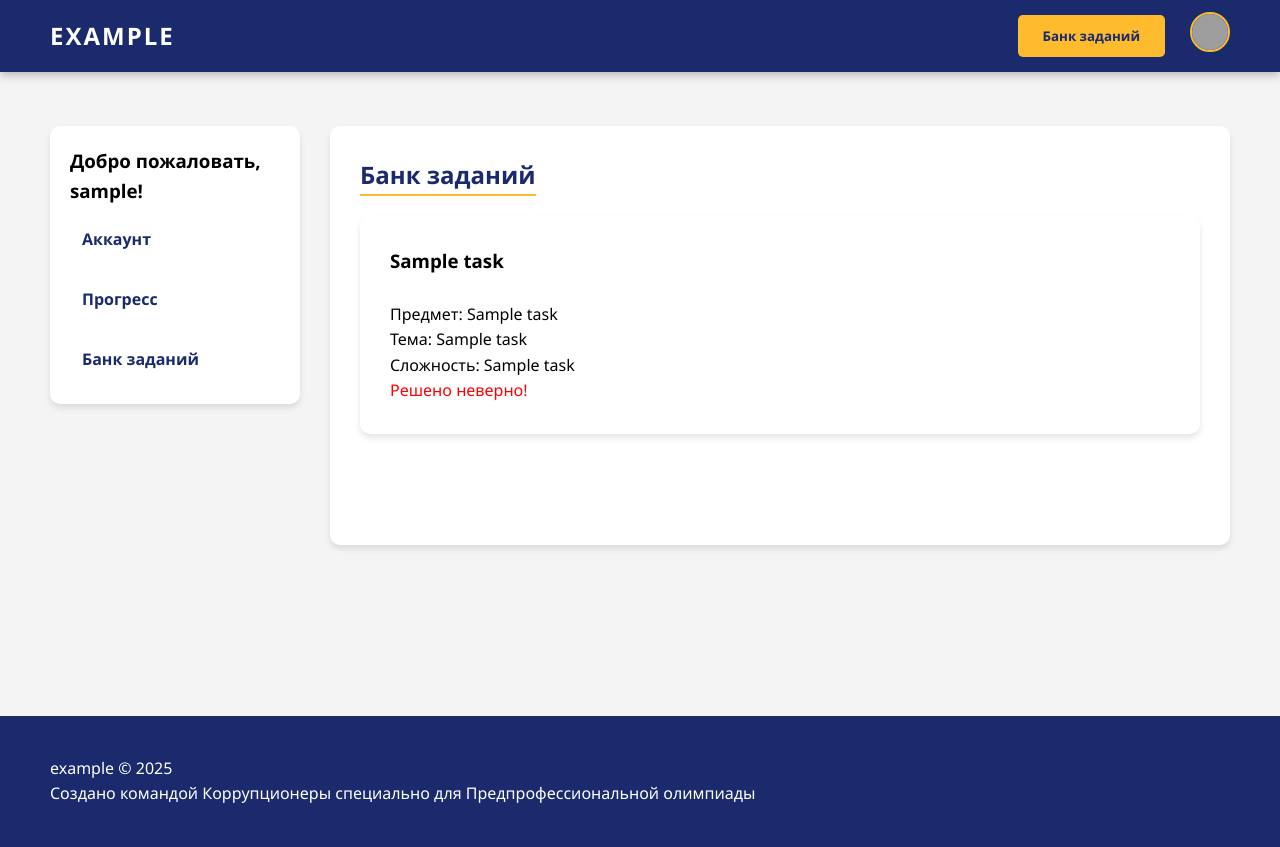
After one commit to ComradeKirik/predprof, a Flask app: page /choose_task in a window 1280 px wide. The commit adds this page. Run offline with Flask 3, Linux system fonts and the light colour scheme; the visitor is signed in with stand-in values (Sample User, id 1); a database or web service that is not in the repository returns one stand-in record (values such as "Sample title"); some libraries are stand-ins or nearby versions; grey boxes are pictures that could not be loaded.

Commit message:
Добавил возможность просматривать и решать задания

```diff
--- a/DBoperations.py
+++ b/DBoperations.py
@@ -55,13 +55,18 @@ PRIMARY KEY(player_id)
     );
     """)
     cursor.execute("""
-    CREATE TABLE IF NOT EXISTS solvedTasks(
-    id SERIAL PRIMARY KEY,
-    task_id INTEGER REFERENCES tasks(id) ON DELETE CASCADE,
-    user_id INTEGER NOT NULL,
-    solved_at TIMESTAMP DEFAULT CURRENT_TIMESTAMP,
-    UNIQUE(task_id, user_id)
-    );
+    CREATE TABLE IF NOT EXISTS solved_tasks(
+    user_id INT NOT NULL,
+    task_id INT NOT NULL,
+    solved_at DATE NOT NULL DEFAULT CURRENT_DATE,
+    is_right BOOLEAN,
+    CONSTRAINT fk_user_solved
+        FOREIGN KEY (user_id)
+        REFERENCES registered_players (player_id),
+    CONSTRAINT fk_task_solved
+        FOREIGN KEY (task_id)
+        REFERENCES tasks (id)
+    )
     """)
     conn.commit()
     cursor.execute("SELECT * FROM registered_players")
@@ -177,3 +182,40 @@ def updateTask(id, task_name, subject, complexity, theme, description, answer):
 def deleteTask(id):
     cursor.execute("DELETE FROM tasks WHERE id = %s", (id,))
     conn.commit()
+
+def getSolvation(taskid):
+    cursor.execute("SELECT task FROM tasks WHERE id = %s", (taskid,))
+    task_json = "".join(cursor.fetchone())
+    task = json.loads(task_json)
+    return task['answer']
+def setSolvation(taskid, userid, isright):
+    cursor.execute("INSERT INTO solved_tasks(user_id, task_id, is_right) VALUES (%s, %s, %s)", \
+                   (userid, taskid, isright))
+    conn.commit()
+    """CREATE TABLE IF NOT EXISTS solved_tasks(
+    user_id INT NOT NULL,
+    task_id INT NOT NULL,
+    solved_at DATE NOT NULL DEFAULT CURRENT_DATE,
+    is_right BOOLEAN,
+    CONSTRAINT fk_user_solved
+        FOREIGN KEY (user_id)
+        REFERENCES registered_players (player_id),
+    CONSTRAINT fk_task_solved
+        FOREIGN KEY (task_id)
+        REFERENCES tasks (id)
+    )
+    """
+def solvedTasksBy(userid, taskid):
+    cursor.execute("SELECT * FROM solved_tasks WHERE user_id = %s AND task_id = %s", (userid, taskid,))
+    if cursor.fetchone():
+        return True
+    return False
+def howSolved(userid, taskid):
+    cursor.execute("SELECT is_right FROM solved_tasks WHERE user_id = %s AND task_id = %s", (userid, taskid,))
+    return cursor.fetchone()[0]
+
+def isSolved(userid, taskid):
+    cursor.execute("SELECT * FROM solved_tasks WHERE user_id = %s AND task_id = %s", (userid, taskid,))
+    if cursor.fetchone():
+        return True
+    return False
--- a/app.py
+++ b/app.py
@@ -232,5 +232,81 @@ def post_new_task():
     DBoperations.addNewTask(task_name, subject, complexity, theme, description, answer)
     return redirect(url_for('tasks'))
 
+@app.route('/choose_task')
+def choose_task():
+    user_id = session['id']
+    tasklist = DBoperations.getTasks()
+    tasklist_not_solved = []
+    solved = []
+    unsolved = []
+    for i in tasklist:
+        if not DBoperations.solvedTasksBy(user_id, i[0]):
+            tasklist_not_solved.append(i)
+        else:
+            if DBoperations.howSolved(user_id, i[0]):
+                solved.append(i)
+            else:
+                unsolved.append(i)
+    return render_template('choose_task.html', tasklist=tasklist_not_solved, solved=solved, unsolved=unsolved)
+
+@app.route('/solve_task/<taskid>', methods=['GET', 'POST'])
+def solve_task(taskid):
+    msg = ""
+    solvationStatus = ""
+    trigger = DBoperations.isSolved(session['id'], taskid)
+    taskInfo = DBoperations.getTask(taskid)
+    print(taskInfo)
+    task_name = taskInfo[4]
+    complexity = taskInfo[2]
+    theme = taskInfo[3]
+
+    text = json.loads(taskInfo[9])
+    description = text['desc']
+    hint = text['hint']
+    right_answer = DBoperations.getSolvation(taskid)
+    try:
+        if DBoperations.howSolved(session['id'], taskid):
+            solvationStatus = f"<div class='solvedRight'>Задание решено верно, ваш ответ: {right_answer}</div>"
+        else:
+            solvationStatus = f"<div class='solvedBad'>Задание решено неверно, правильный ответ: {right_answer}</div>"
+    except TypeError:
+        pass
+    if request.method == "GET":
+        return render_template('solve_task.html',
+                               taskid=taskid,
+                               task_name=task_name,
+                               complexity=complexity,
+                               theme=theme,
+                               description=description,
+                               hint=hint,
+                               trigger=trigger,
+                               solvationStatus=solvationStatus
+                               )
+    if request.method == "POST":
+        sent_answer = request.form.get('answer')
+
+        if sent_answer == "" or sent_answer == " ":
+            msg = "Поле ответа не может быть пустым!"
+        else:
+            if right_answer == sent_answer:
+                msg = "Задание решено верно!"
+                DBoperations.setSolvation(taskid, session['id'], True)
+            else:
+                DBoperations.setSolvation(taskid, session['id'], False)
+                msg = f"Задание решено неверно! Правильный ответ: {right_answer}. Ваш ответ: {sent_answer}"
+        return render_template('solve_task.html',
+                               taskid=taskid,
+                               task_name=task_name,
+                               complexity=complexity,
+                               theme=theme,
+                               description=description,
+                               hint=hint,
+                               msg=msg,
+                               sent_answer=sent_answer,
+                               trigger=trigger,
+                               solvationStatus=solvationStatus
+                               )
+
+
 if __name__ == '__main__':
     app.run(debug=True, host="0.0.0.0", port=5000)
--- a/static/css/style.css
+++ b/static/css/style.css
@@ -204,6 +204,12 @@ footer {
     border-radius: 10px;
     margin-bottom: 30px;
     box-shadow: 0 4px 6px rgba(0,0,0,0.1);
+    .solvedRight{
+    color:green;
+    }
+    .solvedBad{
+    color:red;
+    }
 }
 
 .dashboard-card h2 {
@@ -262,3 +268,26 @@ a{
 text-decoration: none;
 color: white;
 }
+.wrapperFake{
+.dashboard-card {
+    background: white;
+    padding: 30px;
+    border-radius: 10px;
+    margin-bottom: 30px;
+    box-shadow: 0 4px 6px rgba(0,0,0,0.1);
+}
+
+.dashboard-card h2 {
+    color: #1a2a6c;
+    margin-bottom: 20px;
+    border-bottom: 2px solid #fdbb2d;
+    display: inline-block;
+}
+a{
+color: black;
+}
+}
+.task-text{
+color: black;
+font-size: 20px;
+}
--- /dev/null
+++ b/templates/choose_task.html
@@ -0,0 +1,39 @@
+{% include 'header_lk_template.html' %}
+<section class="dashboard-card">
+                <h2>Банк заданий</h2><br>
+                    {% for task in tasklist %}
+                        <div class="wrapperFake">
+                        <a href="{{ url_for('solve_task', taskid=task[0]) }}" ><div class="dashboard-card">
+                            <h3>{{ task[4] }}</h3><br>
+                            Предмет: {{ task[1] }}<br>
+                            Тема: {{ task[3] }}<br>
+                            Сложность: {{ task[2] }}
+                        </div></a>
+                            </div>
+                    {% endfor %}
+                    {% for task in unsolved %}
+                        <div class="wrapperFake">
+                        <a href="{{ url_for('solve_task', taskid=task[0]) }}" ><div class="dashboard-card">
+                            <h3>{{ task[4] }}</h3><br>
+                            Предмет: {{ task[1] }}<br>
+                            Тема: {{ task[3] }}<br>
+                            Сложность: {{ task[2] }}<br>
+                            <p class="solvedBad">Решено неверно!</p>
+                        </div></a>
+                            </div>
+                    {% endfor %}
+                    {% for task in solved %}
+                        <div class="wrapperFake">
+                        <a href="{{ url_for('solve_task', taskid=task[0]) }}" ><div class="dashboard-card">
+                            <h3>{{ task[4] }}</h3><br>
+                            Предмет: {{ task[1] }}<br>
+                            Тема: {{ task[3] }}<br>
+                            Сложность: {{ task[2] }}<br>
+                            <p class="solvedRight">Решено верно!</p>
+                        </div></a>
+                            </div>
+                    {% endfor %}
+                <br>
+                <br>
+</section>
+{% include 'footer_lk_template.html' %}
--- a/templates/header_template.html
+++ b/templates/header_template.html
@@ -10,7 +10,7 @@
     <header class="navbar">
         <div class="logo"><a href="{{ url_for('mainpage') }}">Example</a></div>
         <div class="nav-right">
-            <div class="dropdown">
+            <!--<div class="dropdown">
                 <button class="dropbtn">Our Courses <span class="arrow">▼</span></button>
                 <div class="dropdown-content">
                     <a href="#">Math Olympiad</a>
@@ -19,7 +19,12 @@
                     <a href="#">Linguistics Intro</a>
                     <a href="#">Biology Advanced</a>
                 </div>
-            </div>
+            </div>-->
+            {% if session.adm %}
+                    <a href="{{ url_for('tasks') }}"><button type="button" class="btn btn-gold">Банк заданий</button></a>
+                {% else %}
+                <a href="{{ url_for('choose_task') }}"><button type="button" class="btn btn-gold">Решать задания</button></a>
+                {% endif %}
             {% if loggedin %}
                 <a href="{{ url_for('dashboard') }}">
                     <img src="{{ profile_pic }}" alt="Profile" class="profile-pic">
--- a/templates/sidebar_menu.html
+++ b/templates/sidebar_menu.html
@@ -5,6 +5,8 @@
                 <a href="{{ url_for('dashboard') }}" class="sidebar-link">Прогресс</a>
                 {% if session.adm %}
                     <a href="{{ url_for('tasks') }}", class="sidebar-link">Банк заданий</a>
+                {% else %}
+                    <a href="{{ url_for('choose_task') }}", class="sidebar-link">Решать задания</a>
                 {% endif %}
             </nav>
         </aside>
```
Also changed, not shown: templates/solve_task.html (added, +17 -0 lines).
